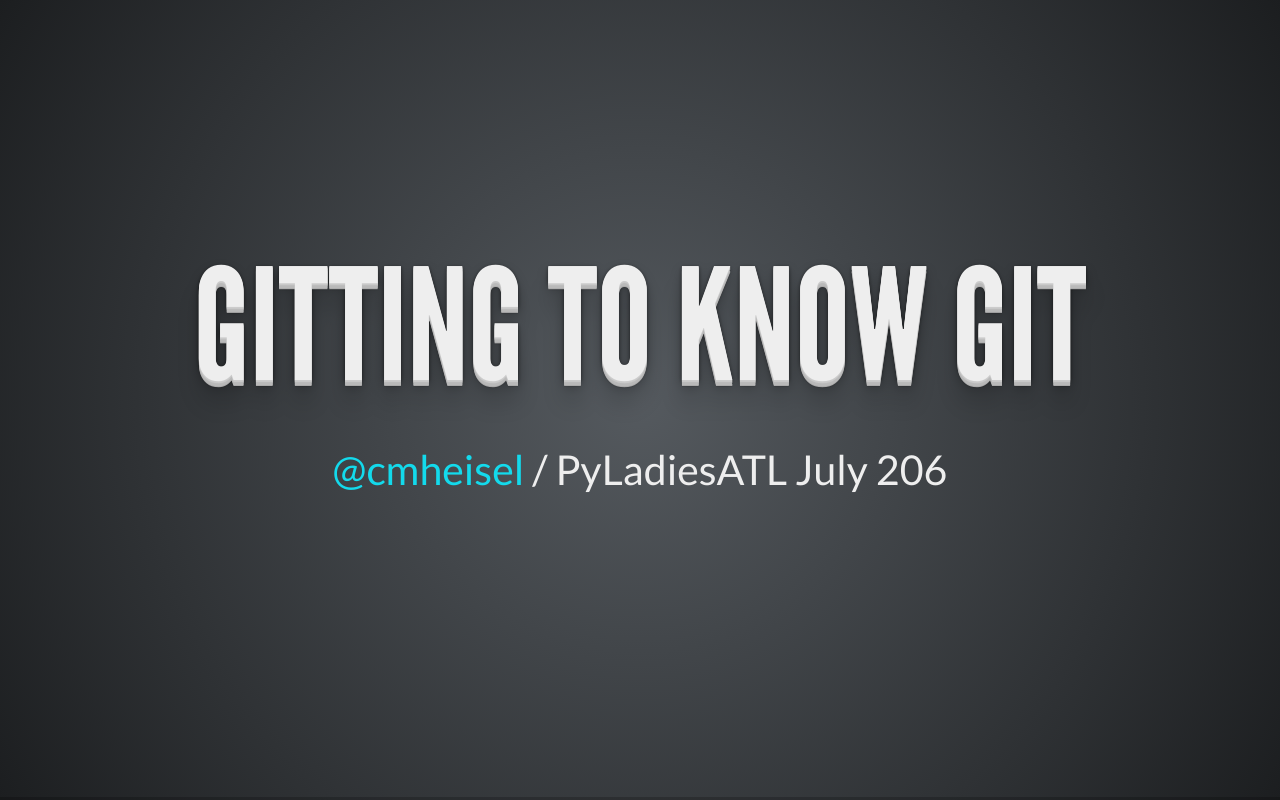
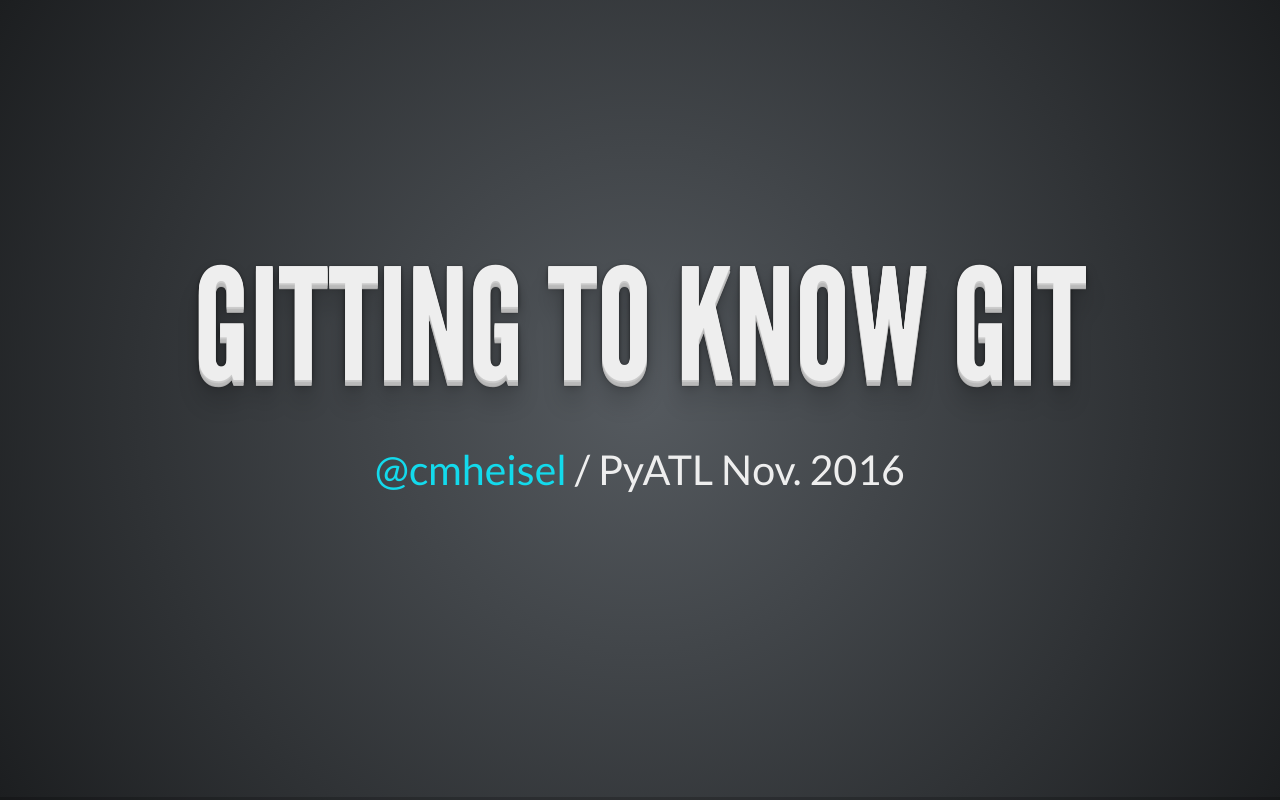
Before and after one commit to cmheisel/presentation-git, a plain HTML site: page index.html in a window 1280 px wide. Drawn offline with Linux system fonts and the light colour scheme.

Commit message:
Typos, change where/when

```diff
--- a/index.html
+++ b/index.html
@@ -4,7 +4,7 @@
 		<meta charset="utf-8">
 		<meta name="viewport" content="width=device-width, initial-scale=1.0, maximum-scale=1.0, user-scalable=no">
 
-		<title>Gitting to know git / @cmheisel / PyLadiesATL July 2016</title>
+		<title>Gitting to know git / @cmheisel / PyATL Nov. 2016</title>
 
 		<link rel="stylesheet" href="css/reveal.css">
 		<link rel="stylesheet" href="css/theme/league.css">
@@ -26,7 +26,7 @@
 			<div class="slides">
 				<section>
 						<h1>Gitting to know git</h1>
-						<p><a href="http://github.com/cmheisel">@cmheisel</a> / PyLadiesATL July 206</p>
+						<p><a href="http://github.com/cmheisel">@cmheisel</a> / PyATL Nov. 2016</p>
 				</section>
 				<section>
 						<section>
```
